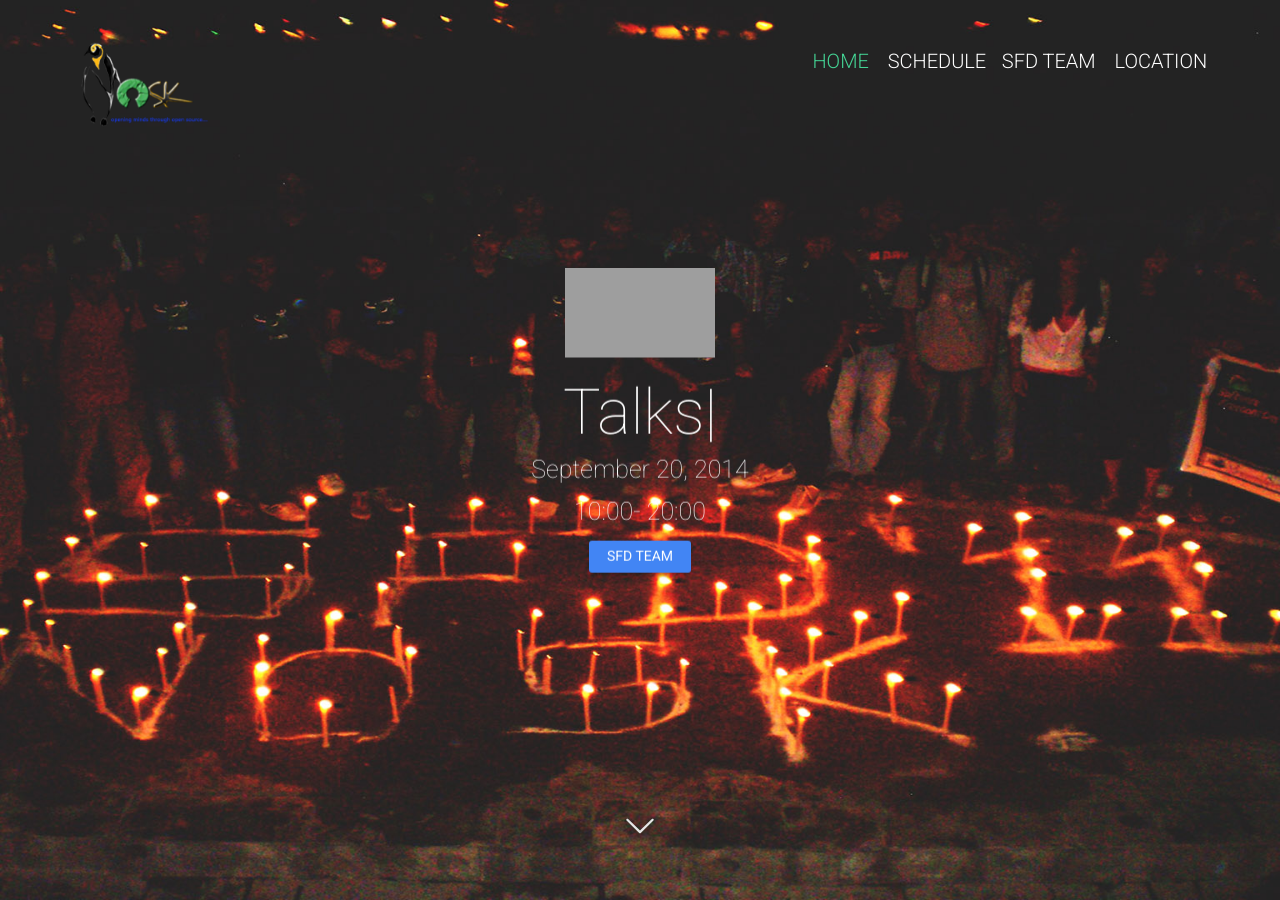
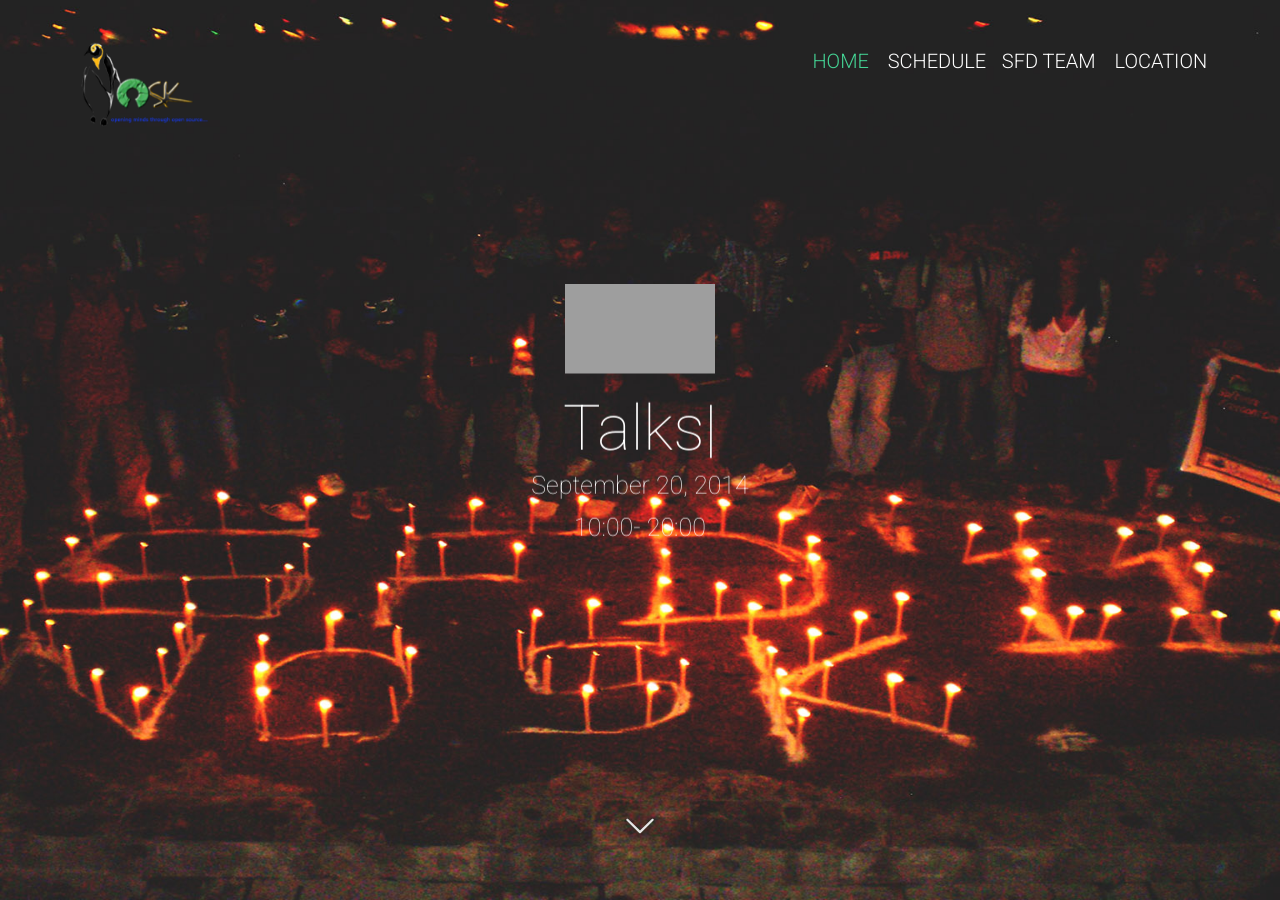
Before and after one commit to openosk/openosk.github.io, a Jekyll site: the page built from index.html, in a window 1280 px wide and 900 px high. Built offline with Jekyll 4.4.1, drawn with Linux system fonts in a browser that asks for light colours; nearby versions of some CDN libraries; comment, search, counter and statistics services are not loaded; grey boxes are pictures that could not be loaded.

Commit message:
removed 'SFD Team' link from the top section

```diff
--- a/_includes/hero.html
+++ b/_includes/hero.html
@@ -13,9 +13,9 @@
                             <time itemprop="startDate" datetime="{{site.eventStartTime}}">{{site.eventStartTimeHumanReadable}}</time>-
                             <time itemprop="endDate" datetime="{{site.eventEndTime}}">{{site.eventEndTimeHumanReadable}}</time>
                         </p>
-            <span class="btn btn-primary waves-element waves-button waves-light waves-will-raise">
+            <!-- <span class="btn btn-primary waves-element waves-button waves-light waves-will-raise">
                 <a href="{{site.baseurl}}/team" target="_blank">SFD Team</a>
-            </span>
+            </span> -->
         </div>
     </div>
     <a href="#about" class="explore">
```
